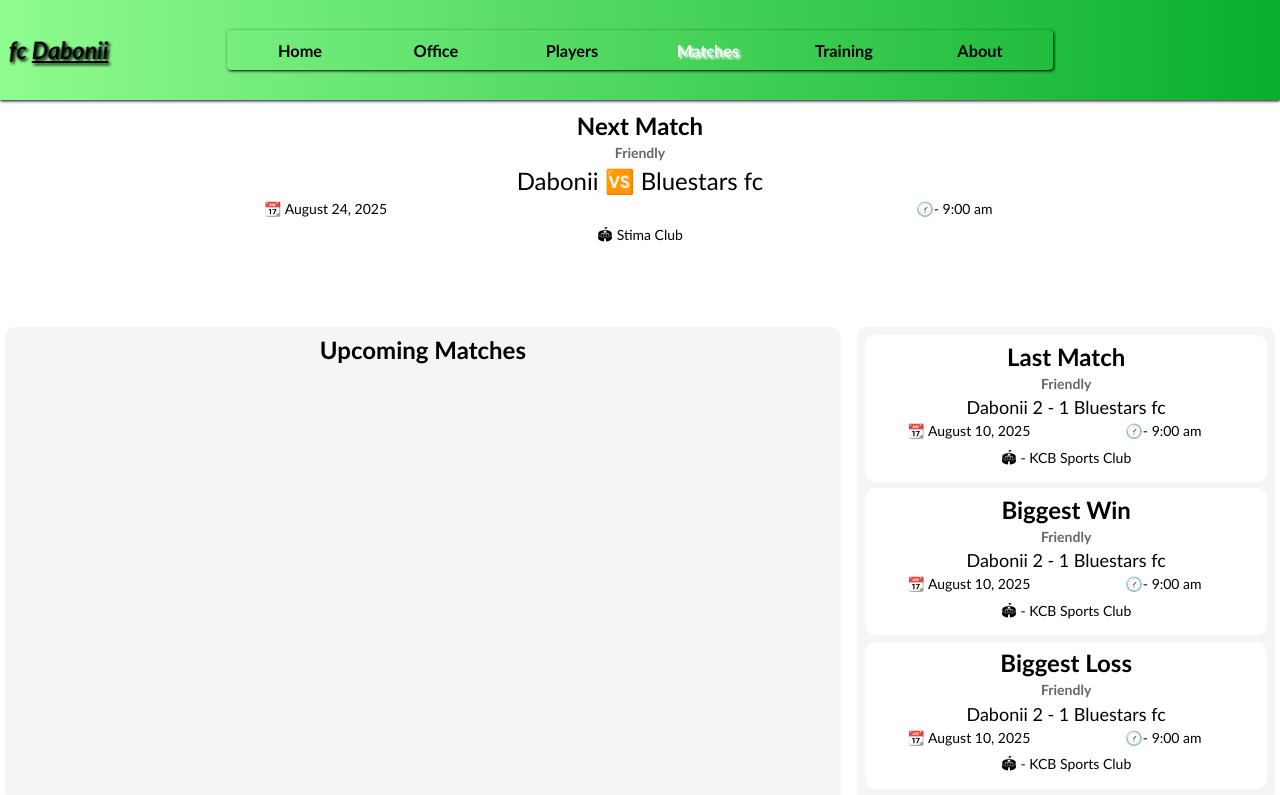
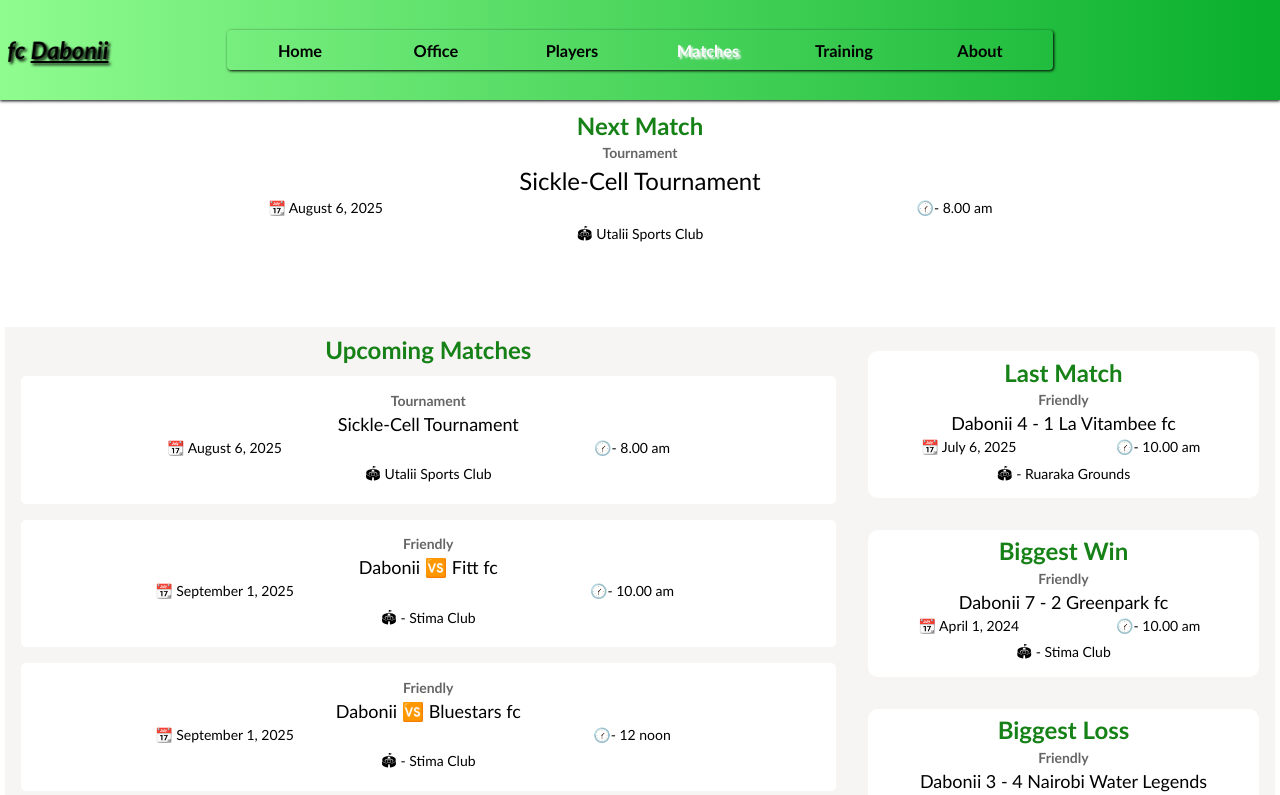
Before and after one commit to The-Boyo/Dabonii-fc, a React (Create React App) app: page /matches in a window 1280 px wide. Shown: the top 795 px of the page. Built offline with nearby package versions, Linux system fonts and the light colour scheme.

Commit message:
Added match data and new styling to the Match component

```diff
--- a/src/components/App.css
+++ b/src/components/App.css
@@ -19,6 +19,10 @@ a {
 	width: 100%;
 }
 
+h2 {
+	color: var(--dabonii-green);
+}
+
 :root {
 	/* --dabonii-green: rgb(72, 209, 72); */
 	--dabonii-green: rgb(22, 129, 22);
@@ -28,4 +32,5 @@ a {
 		rgb(143, 252, 143),
 		rgb(9, 175, 45)
 	);
+	--the-white: white;
 }
--- a/src/components/matches/Matches.css
+++ b/src/components/matches/Matches.css
@@ -2,7 +2,7 @@
 	display: grid;
 	grid-template-columns: 8fr 4fr;
 	padding: 0.3em;
-	gap: 1em;
+	row-gap: 1em;
 }
 
 .next-match {
@@ -37,13 +37,17 @@
 
 .match-list,
 .match-schedule {
+	/* border-radius: 10px; */
+	padding: 0.5em 1em;
 	background: var(--the-grey);
-	border-radius: 10px;
-	padding: 0.5em;
 }
 
 .match-list {
 	display: grid;
+}
+
+.match-list > div {
+	margin: 1em 0;
 }
 
 .next-match,
@@ -58,7 +62,7 @@
 .last-match,
 .biggest-win,
 .biggest-loss {
-	background: white;
+	background: var(--the-white);
 }
 
 .match-list > div > h2 {
@@ -110,6 +114,14 @@
 
 .match-schedule > h2 {
 	justify-self: center;
+	margin-bottom: 0.5em;
+}
+
+.match-schedule > div > .match-details {
+	background: var(--the-white);
+	border-radius: 5px;
+	margin-bottom: 1em;
+	padding: 0.7em 0;
 }
 
 /** For Small Devices */
--- a/src/components/matches/Matches.jsx
+++ b/src/components/matches/Matches.jsx
@@ -1,75 +1,206 @@
-import { useEffect } from "react";
+import { Fragment, useEffect } from "react";
 import "./Matches.css";
 import { useDispatch, useSelector } from "react-redux";
 import { fetchAllMatches } from "../../features/matches/matchesSlice";
 
+export const correctDateFormat = (date) => {
+	const splitDate = date.split("/");
+	console.log(splitDate[1]);
+	const theDate = new Date(
+		parseInt(splitDate[2]),
+		parseInt(splitDate[1]),
+		parseInt(splitDate[0])
+	);
+
+	const months = [
+		"January",
+		"February",
+		"March",
+		"April",
+		"May",
+		"June",
+		"July",
+		"August",
+		"September",
+		"October",
+		"November",
+		"December",
+	];
+
+	return `${months[theDate.getMonth() - 1]} ${theDate.getDay()}, ${theDate.getFullYear()}`;
+};
+
+const sortMatchesByTimePlayed = (matches) => {
+	const sorted = matches.sort(function (a, b) {
+		const dateA = a.date.split("/");
+		const dateB = b.date.split("/");
+
+		return (
+			new Date(dateA[2], dateA[1], dateA[0]).getTime() -
+			new Date(dateB[2], dateB[1], dateB[0]).getTime()
+		);
+	});
+
+	console.log(sorted[0]);
+
+	return sorted;
+};
+
 const renderMatchDetails = (match) => {
-	if (match === "next") {
+	console.log(match);
+	if (!match.isPlayed) {
+		if (match.type === "Tournament")
 			return (
 				<div className="match-details">
-				<h4 className="match-type">Friendly</h4>
-				<p className="match-teams">Dabonii 🆚 Bluestars fc</p>
+					<h4 className="match-type">{match.type}</h4>
+					<p className="match-teams">{match.name}</p>
 					<p className="match-date">
-					📆 <span>August 24, 2025</span>
+						📆 <span>{correctDateFormat(match.date)}</span>
 					</p>
 					<p className="match-time">
-					🕜- <span>9:00 am</span>
+						🕜- <span>{match.time}</span>
 					</p>
 					<p className="match-venue">
-					&#x1F3DF; <span>Stima Club</span>
+						&#x1F3DF; <span>{match.venue}</span>
+					</p>
+				</div>
+			);
+		else {
+			return (
+				<div className="match-details">
+					<h4 className="match-type">{match.type}</h4>
+					<p className="match-teams">
+						{match.team} 🆚 {match.opponents}
+					</p>
+					<p className="match-date">
+						📆 <span>{correctDateFormat(match.date)}</span>
+					</p>
+					<p className="match-time">
+						🕜- <span>{match.time}</span>
+					</p>
+					<p className="match-venue">
+						&#x1F3DF; - <span>{match.venue}</span>
+					</p>
+				</div>
+			);
+		}
+	} else {
+		if (match.type === "Tournament") {
+			return (
+				<div className="match-details">
+					<h4 className="match-type">{match.type}</h4>
+					<p className="match-teams">{match.name}</p>
+					<p className="match-results">{match.results}</p>
+					<p className="match-date">
+						📆 <span>{correctDateFormat(match.date)}</span>
+					</p>
+					<p className="match-time">
+						🕜- <span>{match.time}</span>
+					</p>
+					<p className="match-venue">
+						&#x1F3DF; <span>{match.venue}</span>
 					</p>
 				</div>
 			);
 		} else {
 			return (
 				<div className="match-details">
-				<h4 className="match-type">Friendly</h4>
-				<p className="match-teams">Dabonii 2 - 1 Bluestars fc</p>
+					<h4 className="match-type">{match.type}</h4>
+					<p className="match-teams">
+						{match.team} {match.scoreDabonii} - {match.scoreOpponent}{" "}
+						{match.opponents}
+					</p>
 					<p className="match-date">
-					📆 <span>August 10, 2025</span>
+						📆 <span>{correctDateFormat(match.date)}</span>
 					</p>
 					<p className="match-time">
-					🕜- <span>9:00 am</span>
+						🕜- <span>{match.time}</span>
 					</p>
 					<p className="match-venue">
-					&#x1F3DF; - <span>KCB Sports Club</span>
+						&#x1F3DF; - <span>{match.venue}</span>
 					</p>
 				</div>
 			);
+		}
+	}
+};
+
+const renderUpcomingMatches = (matches) => {
+	return matches.map((match) => {
+		return <Fragment key={match.id}>{renderMatchDetails(match)}</Fragment>;
+	});
+};
+
+const renderBiggestWinLoss = (matches, result) => {
+	if (result === "win") {
+		const biggestWin = matches.find((match) => match.biggestWin);
+		return renderMatchDetails(biggestWin);
+	} else {
+		const biggestLoss = matches.find((match) => match.biggestLoss);
+		return renderMatchDetails(biggestLoss);
 	}
 };
 
 const Matches = () => {
 	const matches = useSelector((state) => state.matches.matches);
 	const dispatch = useDispatch();
+	console.log(matches);
+
+	const upcomingMatches = matches.filter((match) => !match.isPlayed);
+
+	const playedMatches = matches.filter((match) => match.isPlayed);
+
+	let sortedUpcomingMatches = [];
+	let sortedPlayedMatches = [];
+
+	if (upcomingMatches.length > 0) {
+		sortedUpcomingMatches = sortMatchesByTimePlayed(upcomingMatches);
+	}
+
+	if (playedMatches.length > 0) {
+		sortedPlayedMatches = sortMatchesByTimePlayed(playedMatches);
+	}
 
 	useEffect(() => {
 		dispatch(fetchAllMatches());
 	}, [dispatch]);
 
-	console.log(matches);
-
 	return (
 		<section className="content matches">
 			<div className="next-match">
 				<h2>Next Match</h2>
-				{renderMatchDetails("next")}
+				{sortedUpcomingMatches.length > 0
+					? renderMatchDetails(sortedUpcomingMatches[0])
+					: null}
 			</div>
 			<div className="match-schedule">
 				<h2>Upcoming Matches</h2>
+				<div>
+					{sortedUpcomingMatches.length > 0
+						? renderUpcomingMatches(sortedUpcomingMatches)
+						: null}
+				</div>
 			</div>
 			<div className="match-list">
 				<div className="last-match">
 					<h2>Last Match</h2>
-					{renderMatchDetails("last")}
+					{sortedPlayedMatches.length > 0
+						? renderMatchDetails(
+								sortedPlayedMatches[sortedPlayedMatches.length - 1]
+							)
+						: null}
 				</div>
 				<div className="biggest-win">
 					<h2>Biggest Win</h2>
-					{renderMatchDetails("win")}
+					{sortedPlayedMatches.length > 0
+						? renderBiggestWinLoss(sortedPlayedMatches, "win")
+						: null}
 				</div>
 				<div className="biggest-loss">
 					<h2>Biggest Loss</h2>
-					{renderMatchDetails("loss")}
+					{sortedPlayedMatches.length > 0
+						? renderBiggestWinLoss(sortedPlayedMatches, "loss")
+						: null}
 				</div>
 			</div>
 		</section>
--- a/src/store/fetchData.js
+++ b/src/store/fetchData.js
@@ -1067,8 +1067,8 @@ export const getAllMatches = () => {
 		},
 		{
 			id: 2,
-			type: "friendly",
-			name: "friendly",
+			type: "Friendly",
+			name: "Friendly",
 			date: "29/3/2025",
 			time: "10.00 am",
 			team: "Dabonii",
@@ -1080,8 +1080,8 @@ export const getAllMatches = () => {
 		},
 		{
 			id: 3,
-			type: "friendly",
-			name: "friendly",
+			type: "Friendly",
+			name: "Friendly",
 			date: "21/12/2024",
 			time: "10.00 am",
 			team: "Dabonii",
@@ -1089,12 +1089,13 @@ export const getAllMatches = () => {
 			scoreDabonii: 3,
 			scoreOpponent: 4,
 			isPlayed: true,
+			biggestLoss: true,
 			venue: "Stima Club",
 		},
 		{
 			id: 4,
-			type: "friendly",
-			name: "friendly",
+			type: "Friendly",
+			name: "Friendly",
 			date: "18/1/2025",
 			time: "11.00 am",
 			team: "Dabonii",
@@ -1106,8 +1107,8 @@ export const getAllMatches = () => {
 		},
 		{
 			id: 5,
-			type: "friendly",
-			name: "friendly",
+			type: "Friendly",
+			name: "Friendly",
 			date: "16/7/2025",
 			time: "10.00 am",
 			team: "Dabonii",
@@ -1119,8 +1120,8 @@ export const getAllMatches = () => {
 		},
 		{
 			id: 6,
-			type: "friendly",
-			name: "friendly",
+			type: "Friendly",
+			name: "Friendly",
 			date: "18/4/2025",
 			time: "2.00 pm",
 			team: "Dabonii",
@@ -1132,7 +1133,7 @@ export const getAllMatches = () => {
 		},
 		{
 			id: 7,
-			type: "friendly",
+			type: "Friendly",
 			name: "Mzee Bonnie Birthday",
 			date: "23/3/2025",
 			time: "10.00 am",
@@ -1145,8 +1146,8 @@ export const getAllMatches = () => {
 		},
 		{
 			id: 8,
-			type: "friendly",
-			name: "friendly",
+			type: "Friendly",
+			name: "Friendly",
 			date: "20/4/2024",
 			time: "10.00 am",
 			team: "Dabonii",
@@ -1159,8 +1160,8 @@ export const getAllMatches = () => {
 		},
 		{
 			id: 9,
-			type: "friendly",
-			name: "friendly",
+			type: "Friendly",
+			name: "Friendly",
 			date: "20/9/2025",
 			time: "10.00 am",
 			team: "Dabonii",
@@ -1172,10 +1173,10 @@ export const getAllMatches = () => {
 		},
 		{
 			id: 10,
-			type: "friendly",
-			name: "friendly",
+			type: "Friendly",
+			name: "Friendly",
 			date: "27/9/2025",
-			time: "12.00 am",
+			time: "12 noon",
 			team: "Dabonii",
 			opponents: "Bluestars fc",
 			scoreDabonii: 0,
```
Lines whose indentation alone changed are shown as unchanged.
